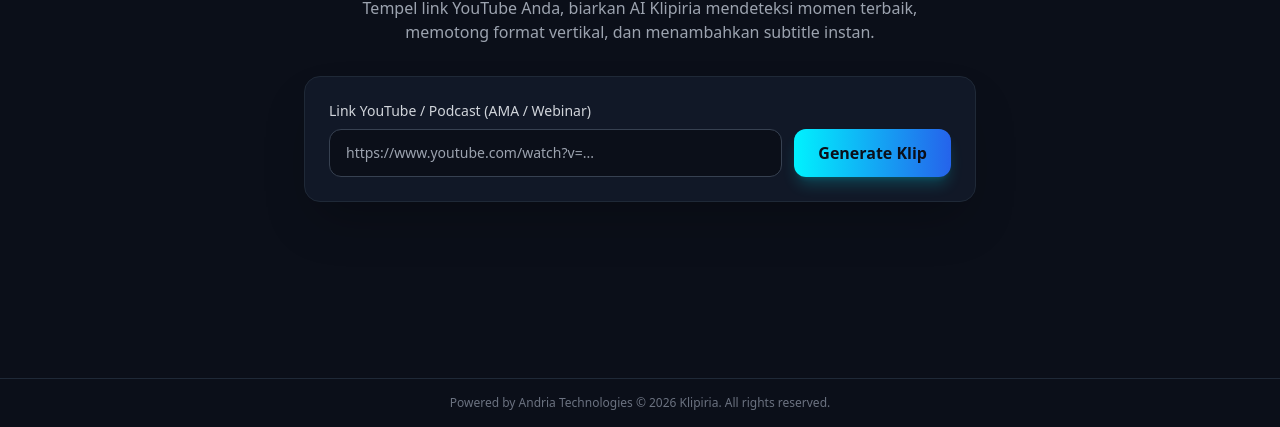
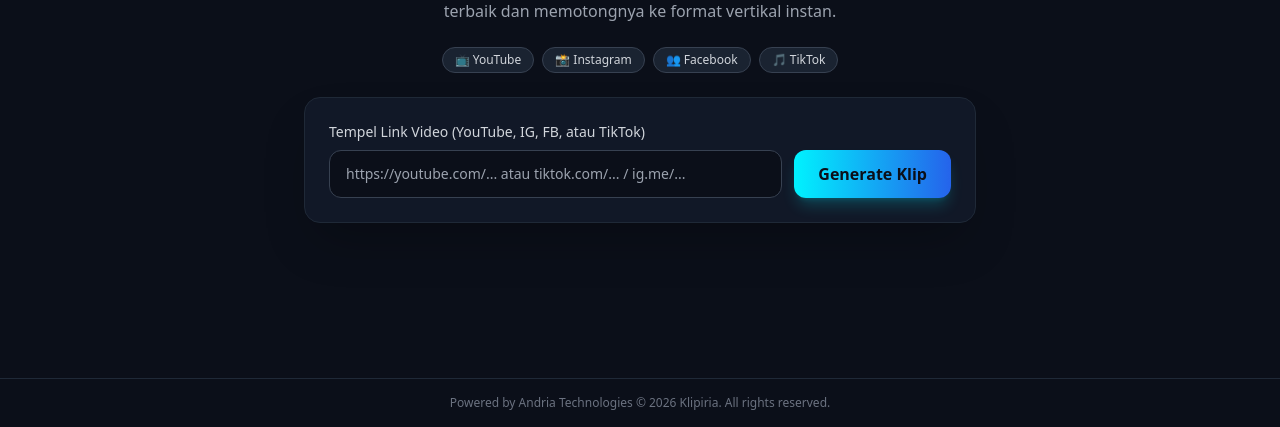
Before and after one commit to andria-technologies/klipiria, a plain HTML site: page index.html in a window 1280 px wide. Shown: the part 373-800 px from the top of the page. Drawn offline with nearby package versions, Linux system fonts and the light colour scheme.

Commit message:
Update index.html

```diff
--- a/index.html
+++ b/index.html
@@ -36,16 +36,24 @@
         <h1 class="text-4xl md:text-5xl font-extrabold mb-4 tracking-tight">
             Ubah Video Panjang Jadi <span class="bg-gradient-to-r from-cyanAccent to-magentaAccent bg-clip-text text-transparent">Klip Viral</span> Otomatis
         </h1>
-        <p class="text-gray-400 mb-8 max-w-xl mx-auto">
-            Tempel link YouTube Anda, biarkan AI Klipiria mendeteksi momen terbaik, memotong format vertikal, dan menambahkan subtitle instan.
+        <p class="text-gray-400 mb-6 max-w-xl mx-auto">
+            Tempel link dari berbagai platform, biarkan AI Klipiria mendeteksi momen terbaik dan memotongnya ke format vertikal instan.
         </p>
+
+        <!-- Platform Badges -->
+        <div class="flex justify-center gap-2 mb-6 flex-wrap">
+            <span class="text-xs bg-gray-800/80 text-gray-300 px-3 py-1 rounded-full border border-gray-700">📺 YouTube</span>
+            <span class="text-xs bg-gray-800/80 text-gray-300 px-3 py-1 rounded-full border border-gray-700">📸 Instagram</span>
+            <span class="text-xs bg-gray-800/80 text-gray-300 px-3 py-1 rounded-full border border-gray-700">👥 Facebook</span>
+            <span class="text-xs bg-gray-800/80 text-gray-300 px-3 py-1 rounded-full border border-gray-700">🎵 TikTok</span>
+        </div>
 
         <!-- Input Box Card -->
         <div class="bg-cardBg p-6 rounded-2xl border border-gray-800 shadow-2xl max-w-2xl mx-auto w-full text-left">
-            <label class="block text-sm font-medium text-gray-300 mb-2">Link YouTube / Podcast (AMA / Webinar)</label>
+            <label class="block text-sm font-medium text-gray-300 mb-2">Tempel Link Video (YouTube, IG, FB, atau TikTok)</label>
             <div class="flex flex-col sm:flex-row gap-3">
-                <input type="text" placeholder="https://www.youtube.com/watch?v=..." class="flex-grow bg-darkBg border border-gray-700 rounded-xl px-4 py-3 text-sm focus:outline-none focus:border-cyanAccent transition-colors">
-                <button onclick="alert('Demo Mode: Fitur proses video siap dihubungkan ke backend AI!')" class="bg-gradient-to-r from-cyanAccent to-blue-600 text-darkBg font-bold px-6 py-3 rounded-xl hover:opacity-90 transition-opacity shadow-lg shadow-cyanAccent/20">
+                <input type="text" placeholder="https://youtube.com/... atau tiktok.com/... / ig.me/..." class="flex-grow bg-darkBg border border-gray-700 rounded-xl px-4 py-3 text-sm focus:outline-none focus:border-cyanAccent transition-colors">
+                <button onclick="alert('Demo Mode: Multi-platform AI Clipper engine siap dihubungkan!')" class="bg-gradient-to-r from-cyanAccent to-blue-600 text-darkBg font-bold px-6 py-3 rounded-xl hover:opacity-90 transition-opacity shadow-lg shadow-cyanAccent/20">
                     Generate Klip
                 </button>
             </div>
```
